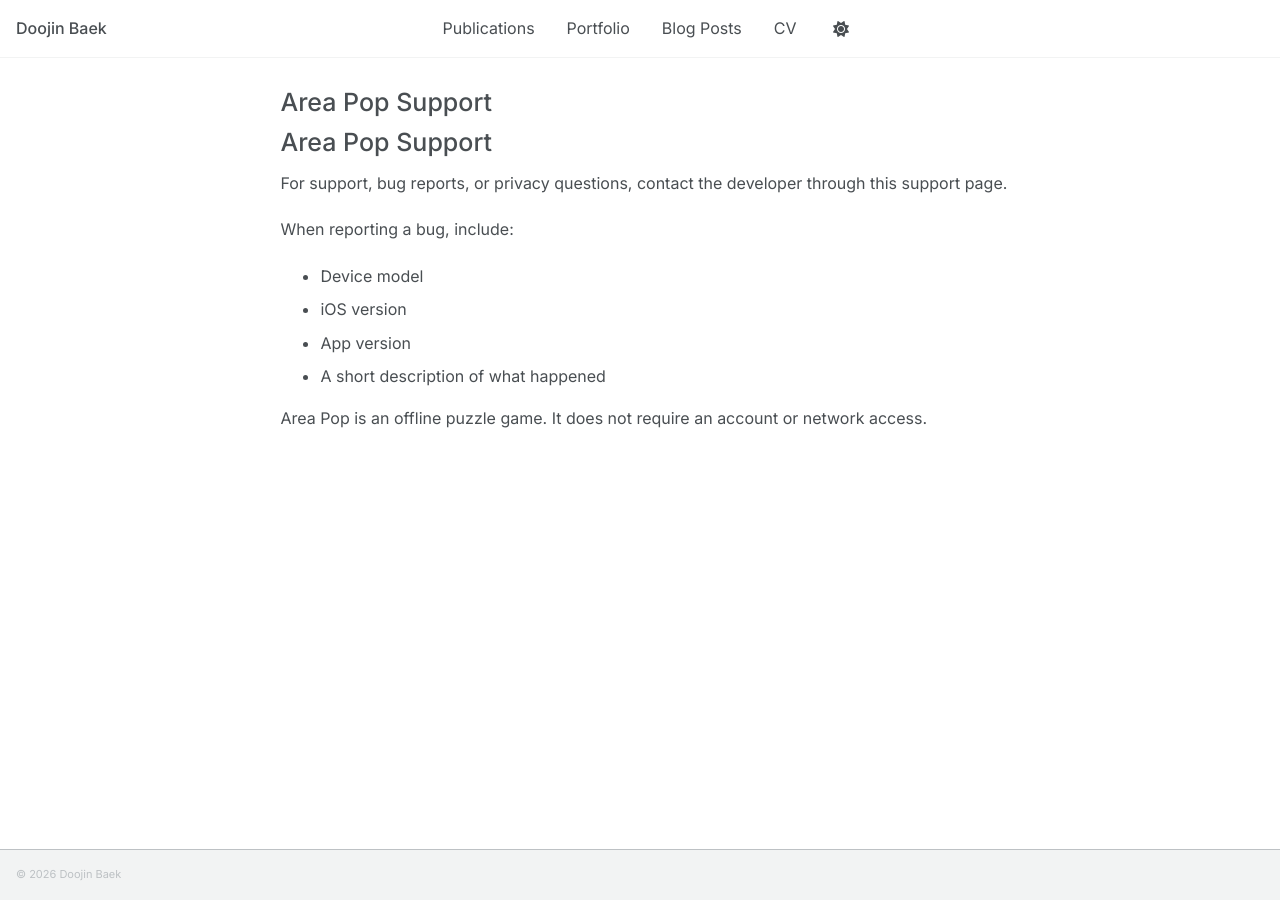
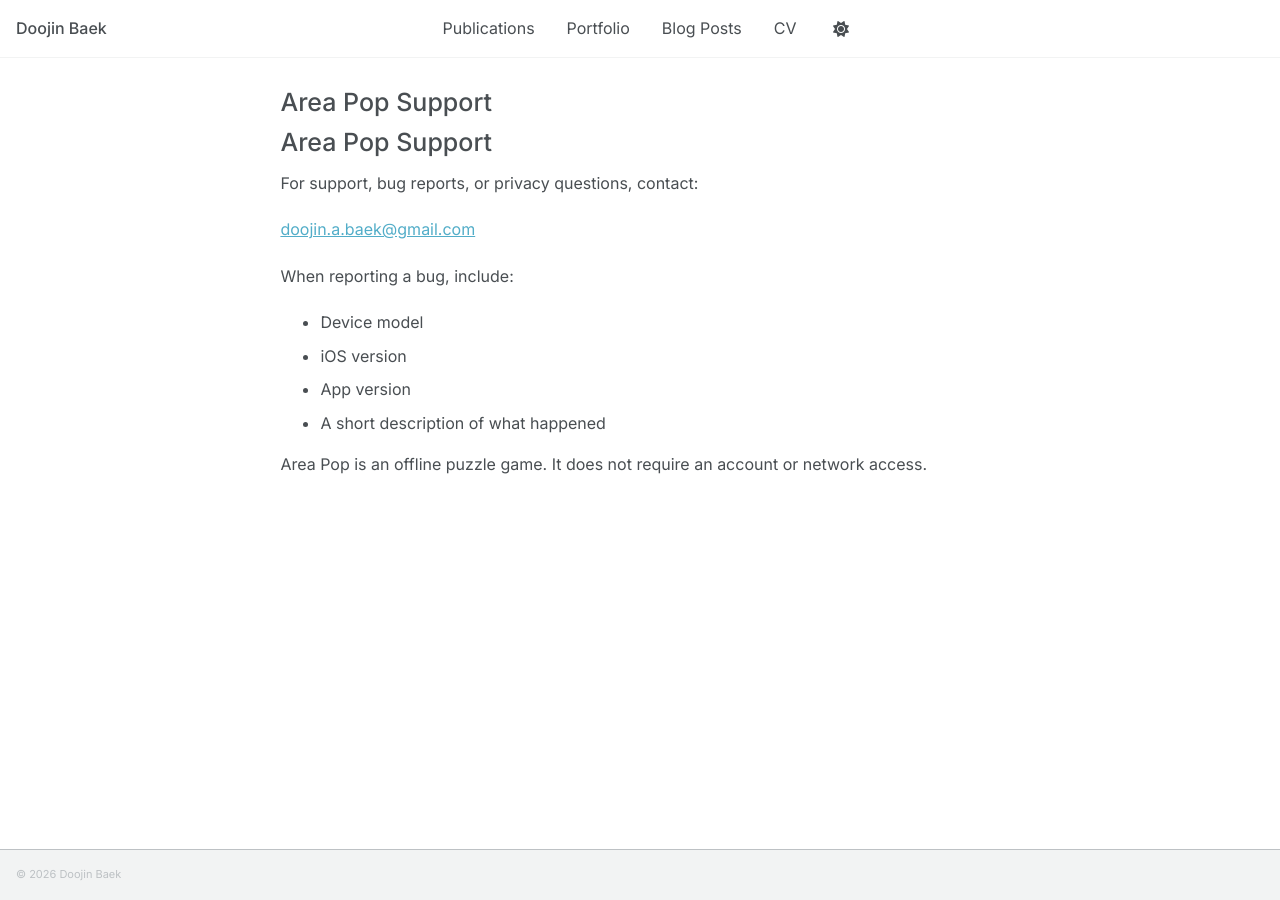
Before and after one commit to DoojinBaek/DoojinBaek.github.io, a Jekyll site: the page built from area-pop/support.md, in a window 1280 px wide. Built offline with Jekyll 4.4.1, drawn with Linux system fonts in a browser that asks for light colours; a script bundle is joined from its source files by our own code; library files that are not in the unit come from our copies.

Commit message:
Add Area Pop support email

```diff
--- a/area-pop/support.md
+++ b/area-pop/support.md
@@ -7,7 +7,9 @@ sitemap: false
 
 # Area Pop Support
 
-For support, bug reports, or privacy questions, contact the developer through this support page.
+For support, bug reports, or privacy questions, contact:
+
+[doojin.a.baek@gmail.com](mailto:doojin.a.baek@gmail.com)
 
 When reporting a bug, include:
 
```
Also changed, not shown: area-pop/privacy-policy.md (+1 -1 lines).
